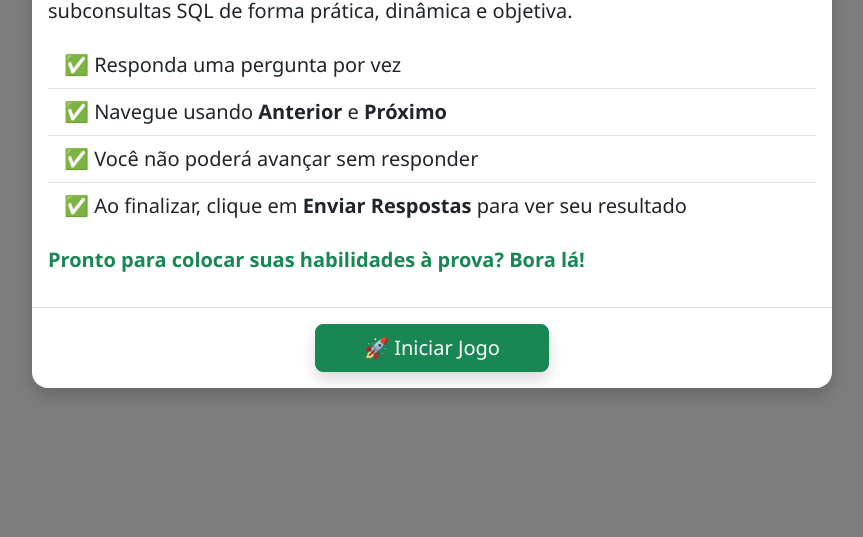
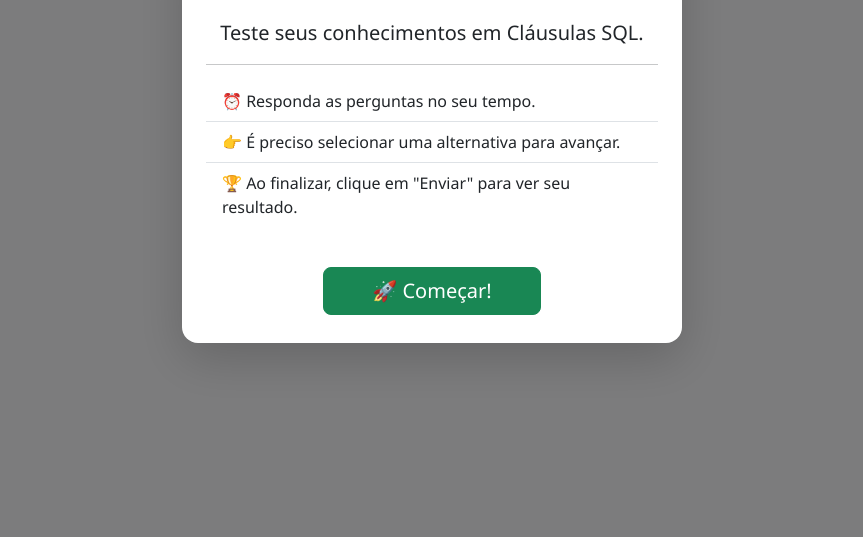
Before and after one commit to angelosilvanno/BDQuiz, a website built with Vite: page index.html in a window 1280 px wide. Shown: the part 263-800 px from the top of the page, without its empty margins (208-1071 px from the left). Built offline with nearby package versions, Linux system fonts and the light colour scheme.

Commit message:
feat: simplificar o modal de instruções com emojis e melhorar a estrutura do HTML

```diff
--- a/index.html
+++ b/index.html
@@ -8,12 +8,12 @@
     href="https://cdn.jsdelivr.net/npm/bootstrap@5.3.3/dist/css/bootstrap.min.css"
     rel="stylesheet"
   />
-  <link rel="stylesheet" href="/src/style.css" />
+  <link rel="stylesheet" href="/style.css" />
 </head>
 <body>
   <div id="app"></div>
 
-  <!-- Modal de instruções -->
+  <!-- Modal de instruções (versão simplificada com emojis) -->
   <div
     class="modal fade"
     id="startModal"
@@ -23,52 +23,43 @@
     data-bs-backdrop="static"
     data-bs-keyboard="false"
   >
-    <div class="modal-dialog modal-dialog-centered modal-lg">
-      <div class="modal-content shadow rounded-4 border-0">
-        <div class="modal-header bg-primary text-white rounded-top-4">
+    <div class="modal-dialog modal-dialog-centered">
+      <div class="modal-content shadow-lg rounded-4 border-0">
+        <div class="modal-header bg-primary text-white border-0">
           <h5 class="modal-title fw-bold" id="startModalLabel">
             🎯 Bem-vindo ao BDQuiz
           </h5>
         </div>
-        <div class="modal-body fs-5">
-          <p class="mb-3">
-            O <strong>BDQuiz</strong> foi projetado para testar seu
-            conhecimento em funções agregadas e subconsultas SQL
-            de forma prática, dinâmica e objetiva.
+        <div class="modal-body p-4">
+          <p class="fs-5 text-center">
+            Teste seus conhecimentos em Cláusulas SQL.
           </p>
-          <ul class="list-group list-group-flush mb-3">
+          <hr class="my-3">
+          <ul class="list-group list-group-flush fs-6">
             <li class="list-group-item">
-              ✅ Responda uma pergunta por vez
+              ⏰ Responda as perguntas no seu tempo.
             </li>
             <li class="list-group-item">
-              ✅ Navegue usando <strong>Anterior</strong> e <strong>Próximo</strong>
+              👉 É preciso selecionar uma alternativa para avançar.
             </li>
             <li class="list-group-item">
-              ✅ Você não poderá avançar sem responder
-            </li>
-            <li class="list-group-item">
-              ✅ Ao finalizar, clique em <strong>Enviar Respostas</strong> para
-              ver seu resultado
+              🏆 Ao finalizar, clique em "Enviar" para ver seu resultado.
             </li>
           </ul>
-          <p class="text-success fw-semibold">
-            Pronto para colocar suas habilidades à prova? Bora lá!
-          </p>
         </div>
-        <div class="modal-footer justify-content-center">
+        <div class="modal-footer border-0 justify-content-center pb-4">
           <button
             type="button"
-            class="btn btn-success btn-lg px-5 shadow"
+            class="btn btn-success btn-lg px-5"
             id="start-btn"
           >
-            🚀 Iniciar Jogo
+            🚀 Começar!
           </button>
         </div>
       </div>
     </div>
   </div>
 
-  <!-- Bootstrap JS - Sem defer pra garantir que carregue antes do main.js -->
   <script src="https://cdn.jsdelivr.net/npm/bootstrap@5.3.3/dist/js/bootstrap.bundle.min.js"></script>
   <script type="module" src="/src/main.js"></script>
 </body>
```
